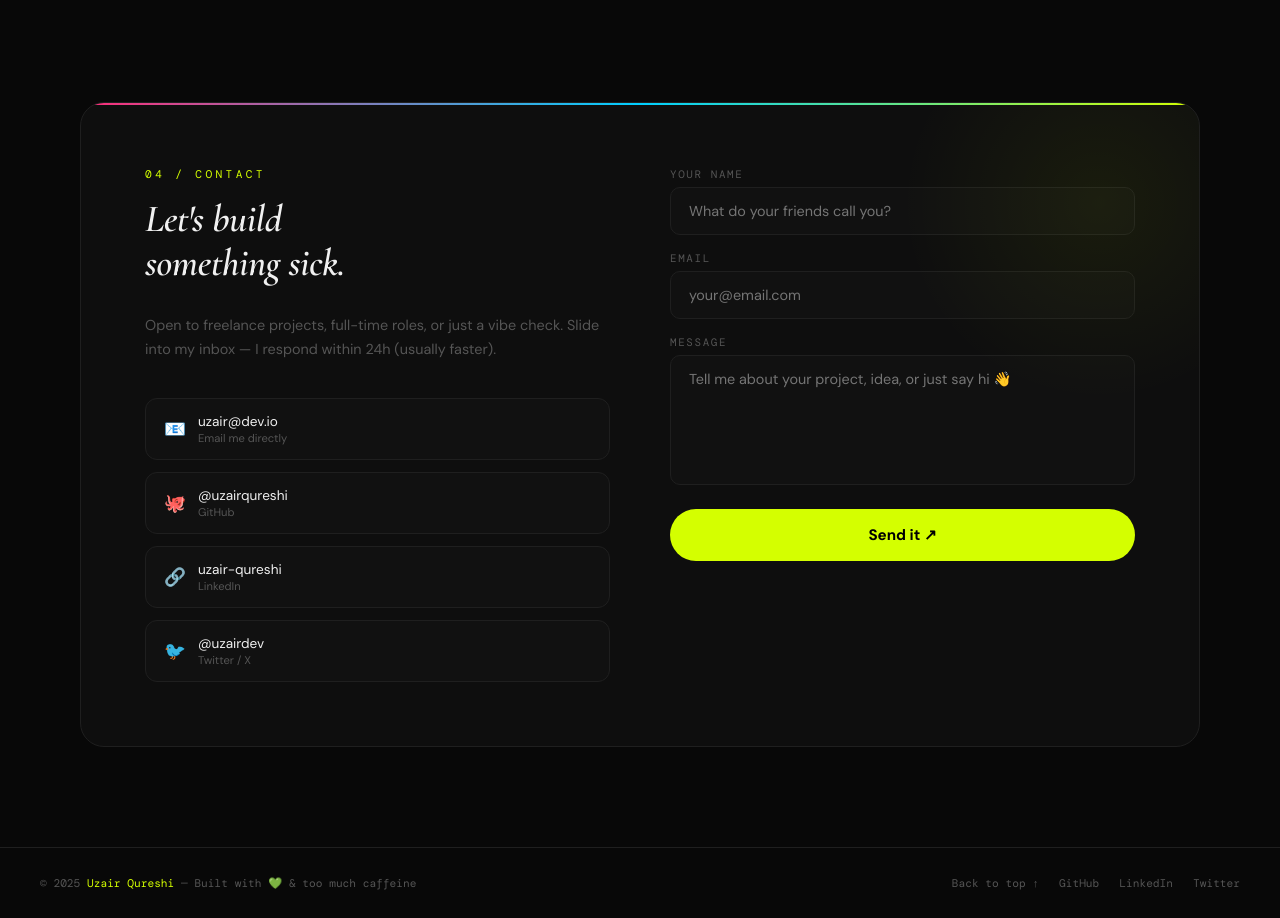
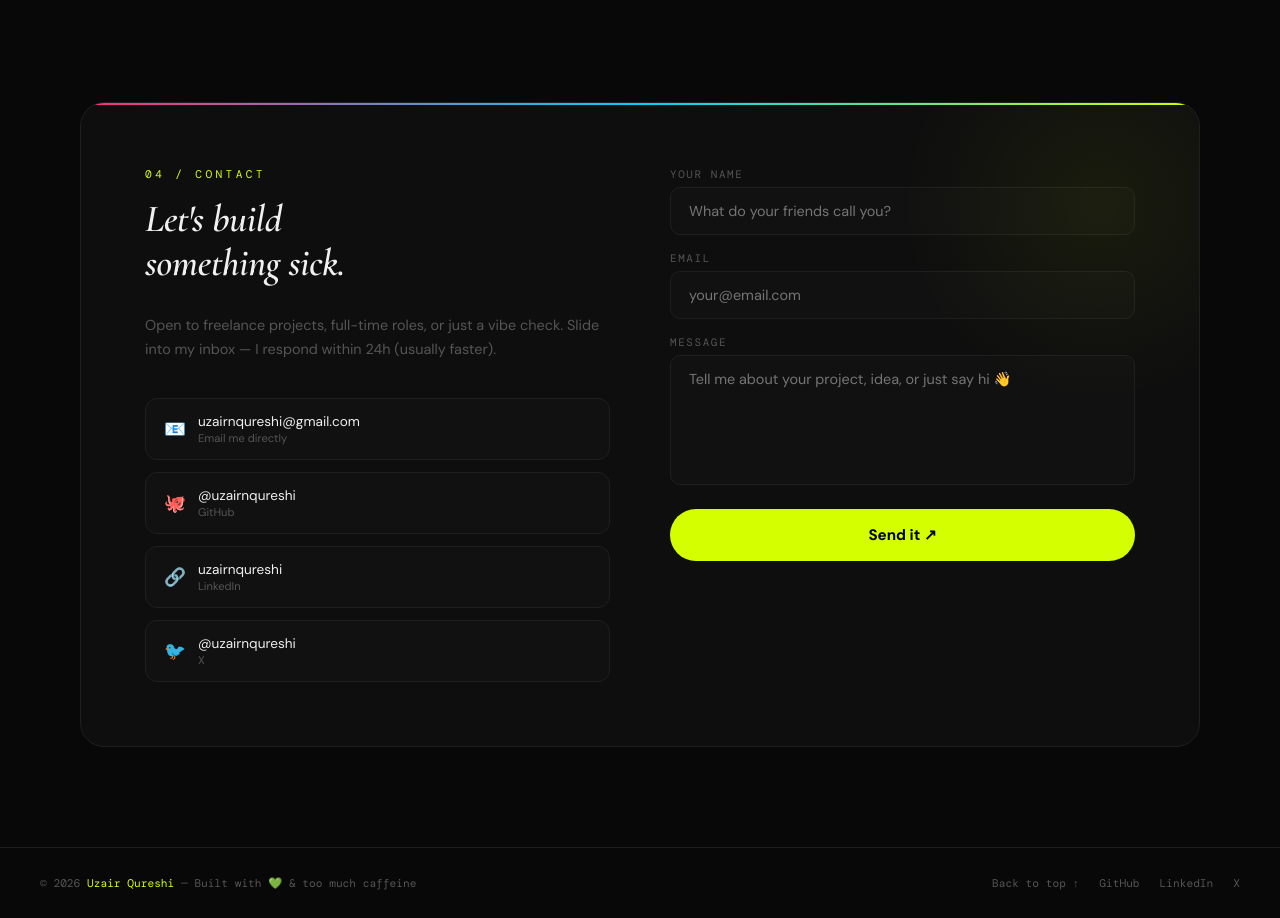
Before and after one commit to uzairnqureshi/uzair-portfolio, a website: page public/index.html in a window 1280 px wide. Shown: the part 3658-4576 px from the top of the page. Drawn offline with nearby package versions, Linux system fonts and the light colour scheme; a web font is replaced by a local one.

Commit message:
Update contact information and footer links

```diff
--- a/public/index.html
+++ b/public/index.html
@@ -3,7 +3,7 @@
 <head>
 <meta charset="UTF-8">
 <meta name="viewport" content="width=device-width, initial-scale=1.0">
-<title>UZAIR QURESHI — Portfolio</title>
+<title>Uzair Qureshi — Portfolio</title>
 <link rel="preconnect" href="https://fonts.googleapis.com">
 <link rel="preconnect" href="https://fonts.gstatic.com" crossorigin>
 <link href="https://fonts.googleapis.com/css2?family=Bebas+Neue&family=Cormorant+Garamond:ital,wght@0,300;0,400;0,600;0,700;1,300;1,400;1,600&family=DM+Sans:wght@300;400;500;600;700&family=DM+Mono:wght@300;400;500&display=swap" rel="stylesheet">
@@ -877,21 +877,21 @@
           Slide into my inbox — I respond within 24h (usually faster).
         </p>
         <div class="contact-links">
-          <a href="#" class="contact-link-item" onclick="navigator.clipboard.writeText('uzair@dev.io');this.querySelector('small').textContent='Copied!';setTimeout(()=>this.querySelector('small').textContent='Email me directly',2000);return false;">
+          <a href="#" class="contact-link-item" onclick="navigator.clipboard.writeText('uzairnqureshi@gmail.com');this.querySelector('small').textContent='Copied!';setTimeout(()=>this.querySelector('small').textContent='Email me directly',2000);return false;">
             <span class="cli-icon">📧</span>
-            <div class="cli-text">uzair&#64;dev.io <small>Email me directly</small></div>
+            <div class="cli-text">uzairnqureshi&#64;gmail.com <small>Email me directly</small></div>
           </a>
-          <a href="#" class="contact-link-item">
+          <a href="https://www.github.com/uzairnqureshi" class="contact-link-item">
             <span class="cli-icon">🐙</span>
-            <div class="cli-text">@uzairqureshi <small>GitHub</small></div>
+            <div class="cli-text">@uzairnqureshi <small>GitHub</small></div>
           </a>
-          <a href="#" class="contact-link-item">
+          <a href="https://www.linkedin.com/in/uzairnqureshi" class="contact-link-item">
             <span class="cli-icon">🔗</span>
-            <div class="cli-text">uzair-qureshi <small>LinkedIn</small></div>
+            <div class="cli-text">uzairnqureshi <small>LinkedIn</small></div>
           </a>
-          <a href="#" class="contact-link-item">
+          <a href="https://www.x.com/uzairnqureshi" class="contact-link-item">
             <span class="cli-icon">🐦</span>
-            <div class="cli-text">@uzairdev <small>Twitter / X</small></div>
+            <div class="cli-text">@uzairnqureshi <small>X</small></div>
           </a>
         </div>
       </div>
@@ -917,13 +917,13 @@
 <!-- FOOTER -->
 <footer>
   <div class="footer-left">
-    © 2025 <span>Uzair Qureshi</span> — Built with 💚 & too much caffeine
+    © 2026 <span>Uzair Qureshi</span> — Built with 💚 & too much caffeine
   </div>
   <div class="footer-right">
     <a href="#hero" class="footer-link">Back to top ↑</a>
-    <a href="#" class="footer-link">GitHub</a>
-    <a href="#" class="footer-link">LinkedIn</a>
-    <a href="#" class="footer-link">Twitter</a>
+    <a href="https://www.github.com/uzairnqureshi" class="footer-link">GitHub</a>
+    <a href="https://www.linkedin.com/in/uzairnqureshi" class="footer-link">LinkedIn</a>
+    <a href="https://www.x.com/uzairnqureshi" class="footer-link">X</a>
   </div>
 </footer>
 
```
